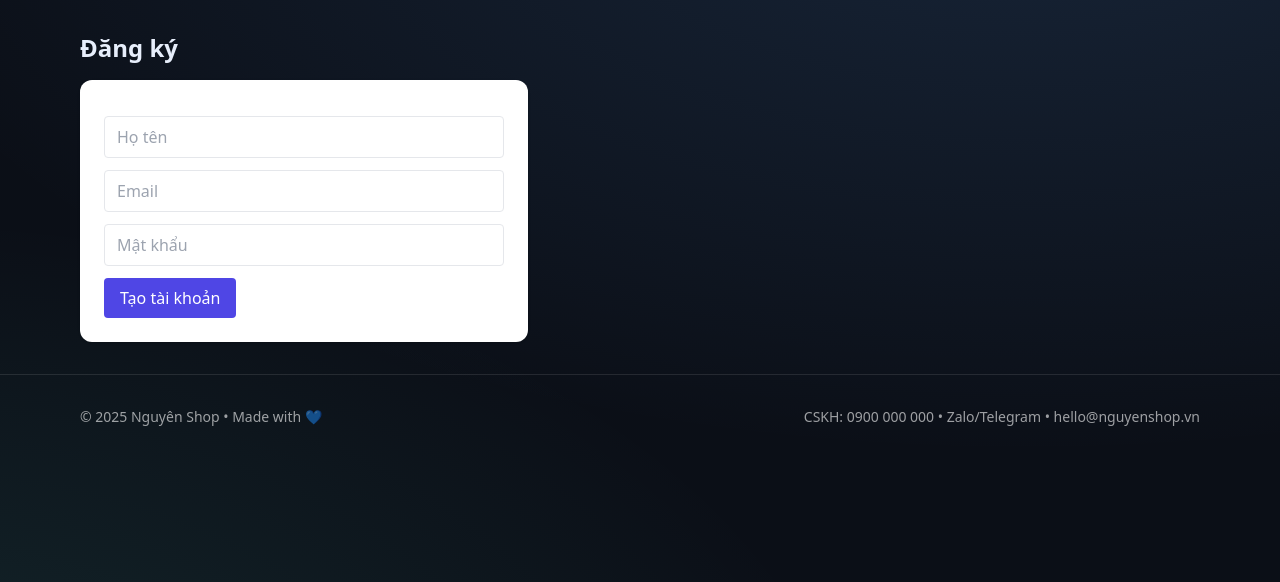
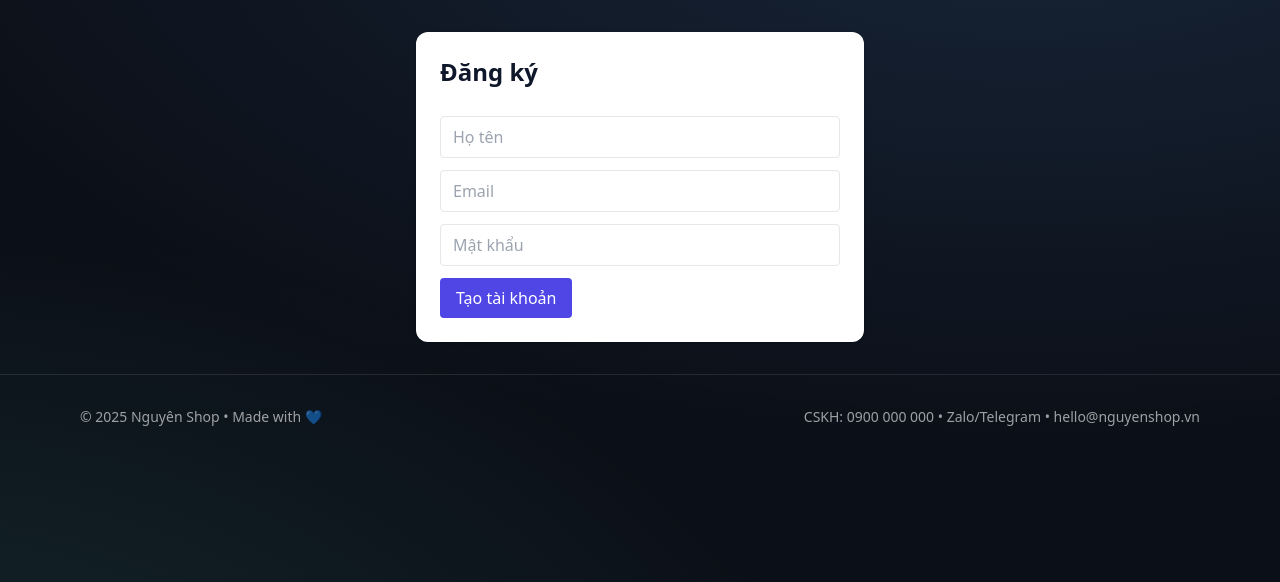
Before and after one commit to ilgitmh123/phutung_app, a Django app: page /auth/signup/ in a window 1280 px wide. Shown: the part 65-647 px from the top of the page. Run offline with Django 5.2, Linux system fonts and the light colour scheme; parts of the project's set-up code (start-up, migrations or seed data) failed here and were passed over; some libraries are stand-ins or nearby versions.

Commit message:
Rework auth form layout for better readability

```diff
--- a/backend/templates/users/signup.html
+++ b/backend/templates/users/signup.html
@@ -1,13 +1,15 @@
 {% extends 'base.html' %}
 {% block title %}Đăng ký{% endblock %}
 {% block content %}
-<h1 class="text-2xl font-bold mb-4">Đăng ký</h1>
-<form method="post" class="max-w-md space-y-3 bg-white p-6 rounded-xl shadow">
-  {% csrf_token %}
-  {% if error %}<div class="text-red-600 text-sm">{{ error }}</div>{% endif %}
-  <input class="w-full border rounded px-3 py-2" name="name" placeholder="Họ tên"/>
-  <input class="w-full border rounded px-3 py-2" name="email" placeholder="Email"/>
-  <input class="w-full border rounded px-3 py-2" type="password" name="password" placeholder="Mật khẩu"/>
-  <button class="bg-indigo-600 text-white px-4 py-2 rounded">Tạo tài khoản</button>
-</form>
+<section class="max-w-md mx-auto bg-white p-6 rounded-xl shadow text-slate-900 space-y-4">
+  <h1 class="text-2xl font-bold">Đăng ký</h1>
+  <form method="post" class="space-y-3">
+    {% csrf_token %}
+    {% if error %}<div class="text-red-600 text-sm">{{ error }}</div>{% endif %}
+    <input class="w-full border rounded px-3 py-2 text-slate-900" name="name" placeholder="Họ tên"/>
+    <input class="w-full border rounded px-3 py-2 text-slate-900" name="email" placeholder="Email"/>
+    <input class="w-full border rounded px-3 py-2 text-slate-900" type="password" name="password" placeholder="Mật khẩu"/>
+    <button class="bg-indigo-600 text-white px-4 py-2 rounded">Tạo tài khoản</button>
+  </form>
+</section>
 {% endblock %}
```
Also changed, not shown: backend/templates/users/login.html (+10 -8 lines).
